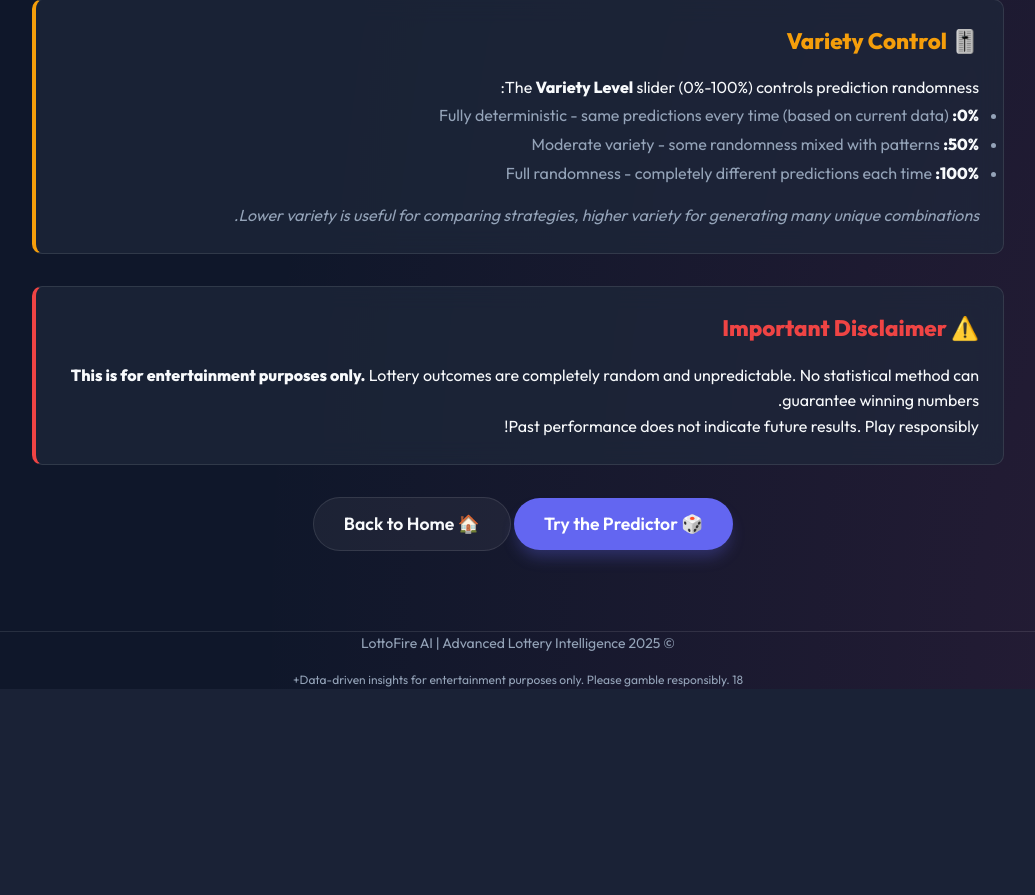
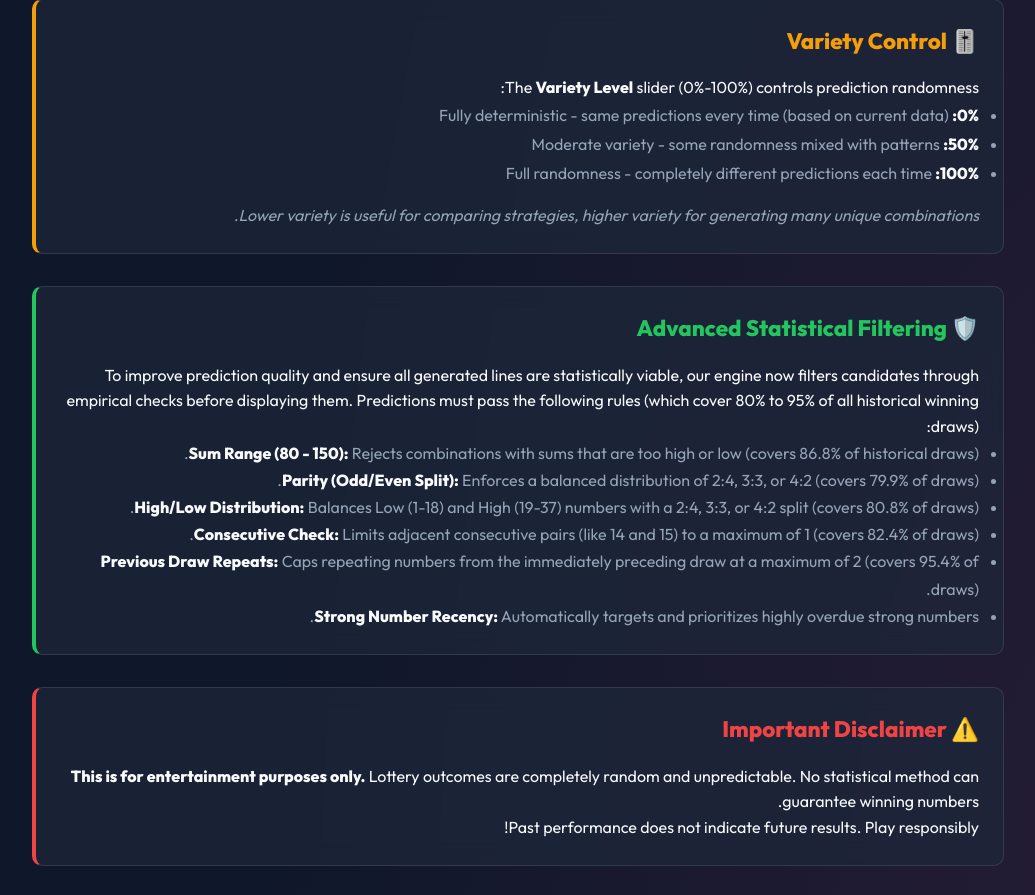
Before and after one commit to RosnerTal/lotto, a Flask app: page /how-it-works in a window 1280 px wide. Shown: the part 2340-3235 px from the top of the page, without its empty margins (122-1157 px from the left). Before the commit the page ends 3027 px from the top, so only its background shows below. Run offline with Flask 3, Linux system fonts and the light colour scheme; data that the repository does not hold is empty; some libraries are stand-ins or nearby versions.

Commit message:
Update How It Works documentation with advanced filtering system

```diff
--- a/templates/how_it_works.html
+++ b/templates/how_it_works.html
@@ -162,6 +162,19 @@
         <p style="margin-top: 1rem; color: var(--text-muted);"><em>Lower variety is useful for comparing strategies, higher variety for generating many unique combinations.</em></p>
     </div>
 
+    <div class="info-box glass" style="margin-top: 2rem; border-left: 4px solid #22c55e;">
+        <h3 style="color: #22c55e; margin-top: 0;">🛡️ Advanced Statistical Filtering</h3>
+        <p>To improve prediction quality and ensure all generated lines are statistically viable, our engine now filters candidates through empirical checks before displaying them. Predictions must pass the following rules (which cover 80% to 95% of all historical winning draws):</p>
+        <ul style="margin-left: 1.5rem; color: var(--text-muted); line-height: 1.7;">
+            <li><strong style="color: var(--text-main);">Sum Range (80 - 150):</strong> Rejects combinations with sums that are too high or low (covers 86.8% of historical draws).</li>
+            <li><strong style="color: var(--text-main);">Parity (Odd/Even Split):</strong> Enforces a balanced distribution of 2:4, 3:3, or 4:2 (covers 79.9% of draws).</li>
+            <li><strong style="color: var(--text-main);">High/Low Distribution:</strong> Balances Low (1-18) and High (19-37) numbers with a 2:4, 3:3, or 4:2 split (covers 80.8% of draws).</li>
+            <li><strong style="color: var(--text-main);">Consecutive Check:</strong> Limits adjacent consecutive pairs (like 14 and 15) to a maximum of 1 (covers 82.4% of draws).</li>
+            <li><strong style="color: var(--text-main);">Previous Draw Repeats:</strong> Caps repeating numbers from the immediately preceding draw at a maximum of 2 (covers 95.4% of draws).</li>
+            <li><strong style="color: var(--text-main);">Strong Number Recency:</strong> Automatically targets and prioritizes highly overdue strong numbers.</li>
+        </ul>
+    </div>
+
     <div class="info-box glass" style="margin-top: 2rem; border-left: 4px solid #ef4444;">
         <h3 style="color: #ef4444; margin-top: 0;">⚠️ Important Disclaimer</h3>
         <p><strong>This is for entertainment purposes only.</strong> Lottery outcomes are completely random and unpredictable. No statistical method can guarantee winning numbers.</p>
```
